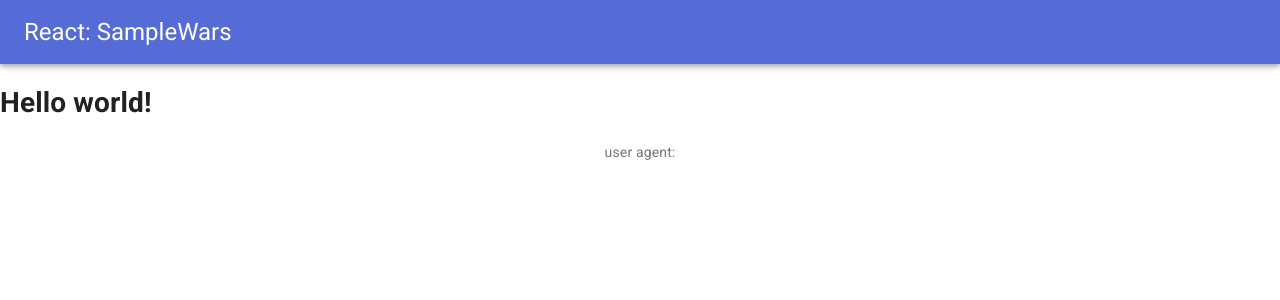
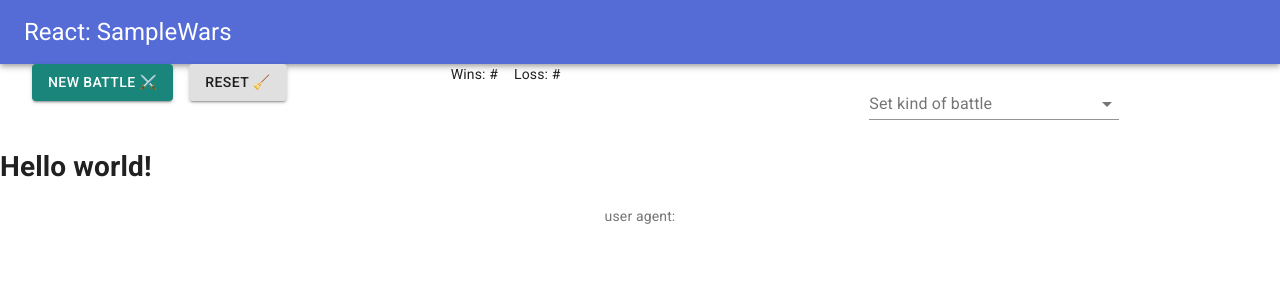
Before and after one commit to amadeuszblanik/react-samplewars, a Next.js app: page / in a window 1280 px wide. Shown: the top 300 px of the page. Built offline with nearby package versions, Linux system fonts and the light colour scheme.

Commit message:
Added Controls component.

```diff
--- a/pages/index.tsx
+++ b/pages/index.tsx
@@ -3,7 +3,7 @@ import { Main } from "../src/layout";
 import styles from "./index.scss";
 import { NextPage } from "next";
 import { Typography } from "@material-ui/core";
-import { TopBar } from "../src/components";
+import {Controls, TopBar} from "../src/components";
 
 interface HomeProps {
     userAgent: string
@@ -16,6 +16,7 @@ const Home: NextPage<HomeProps> = props => {
         <Main>
             <main>
                 <TopBar />
+                <Controls />
                 <h1 className={styles.helloWorld}>Hello world!</h1>
                 <Typography variant="body2" color="textSecondary" align="center">user agent: <span>{userAgent}</span></Typography>
             </main>
--- /dev/null
+++ b/src/components/Controls/Form.tsx
@@ -0,0 +1,39 @@
+import React from "react";
+import {createStyles, FormControl, InputLabel, makeStyles, MenuItem, Select, Theme} from "@material-ui/core";
+
+const useStyles = makeStyles((theme: Theme) =>
+    createStyles({
+        formControl: {
+            margin: theme.spacing(1),
+            minWidth: 250,
+        },
+        selectEmpty: {
+            marginTop: theme.spacing(2),
+        },
+    }),
+);
+
+export const Form: React.FunctionComponent = () => {
+    const classes = useStyles();
+
+    const [kind, setKind] = React.useState("");
+
+    const handleChange = (event: React.ChangeEvent<{ value: unknown }>) => {
+        setKind(event.target.value as string);
+    };
+
+    return (
+        <FormControl className={classes.formControl}>
+            <InputLabel id="options-kind-war-label">Set kind of battle</InputLabel>
+            <Select
+                labelId="options-kind-war-label"
+                id="options-kind-war-select"
+                value={kind}
+                onChange={handleChange}
+            >
+                <MenuItem value="people">People</MenuItem>
+                <MenuItem value="ships">Starship</MenuItem>
+            </Select>
+        </FormControl>
+    );
+};
--- /dev/null
+++ b/src/components/Controls/index.tsx
@@ -0,0 +1,46 @@
+import React from "react";
+import styles from "./styles.scss";
+import {Box, Button, Container, Grid, Typography} from "@material-ui/core";
+import {Form} from "./Form";
+
+class Controls extends React.PureComponent {
+    render() {
+        return(
+            <div className={styles.Controls}>
+                <Container>
+                    <Grid container spacing={3}>
+                        <Grid item xs={12} md={6}  lg={4}>
+                            <Box component="span" m={1}>
+                                <Button variant="contained" color="secondary">
+                                    New battle ⚔️
+                                </Button>
+                            </Box>
+                            <Box component="span" m={1}>
+                                <Button variant="contained">
+                                    Reset 🧹
+                                </Button>
+                            </Box>
+                        </Grid>
+                        <Grid item xs={12} md={6} lg={4}>
+                            <Box component="span" m={1}>
+                                <Typography display="inline" variant="body2">
+                                    Wins: <span>#</span>
+                                </Typography>
+                            </Box>
+                            <Box component="span" m={1}>
+                                <Typography display="inline" variant="body2">
+                                    Loss: <span>#</span>
+                                </Typography>
+                            </Box>
+                        </Grid>
+                        <Grid item xs={12} md={6}  lg={4}>
+                            <Form />
+                        </Grid>
+                    </Grid>
+                </Container>
+            </div>
+        );
+    }
+}
+
+export default Controls;
--- /dev/null
+++ b/src/components/Controls/styles.scss
@@ -0,0 +1,3 @@
+.Controls {
+  padding-top: 24px;
+}
--- a/src/components/index.ts
+++ b/src/components/index.ts
@@ -1 +1,2 @@
 export { default as TopBar } from "./TopBar/";
+export { default as Controls } from "./Controls/";
```
